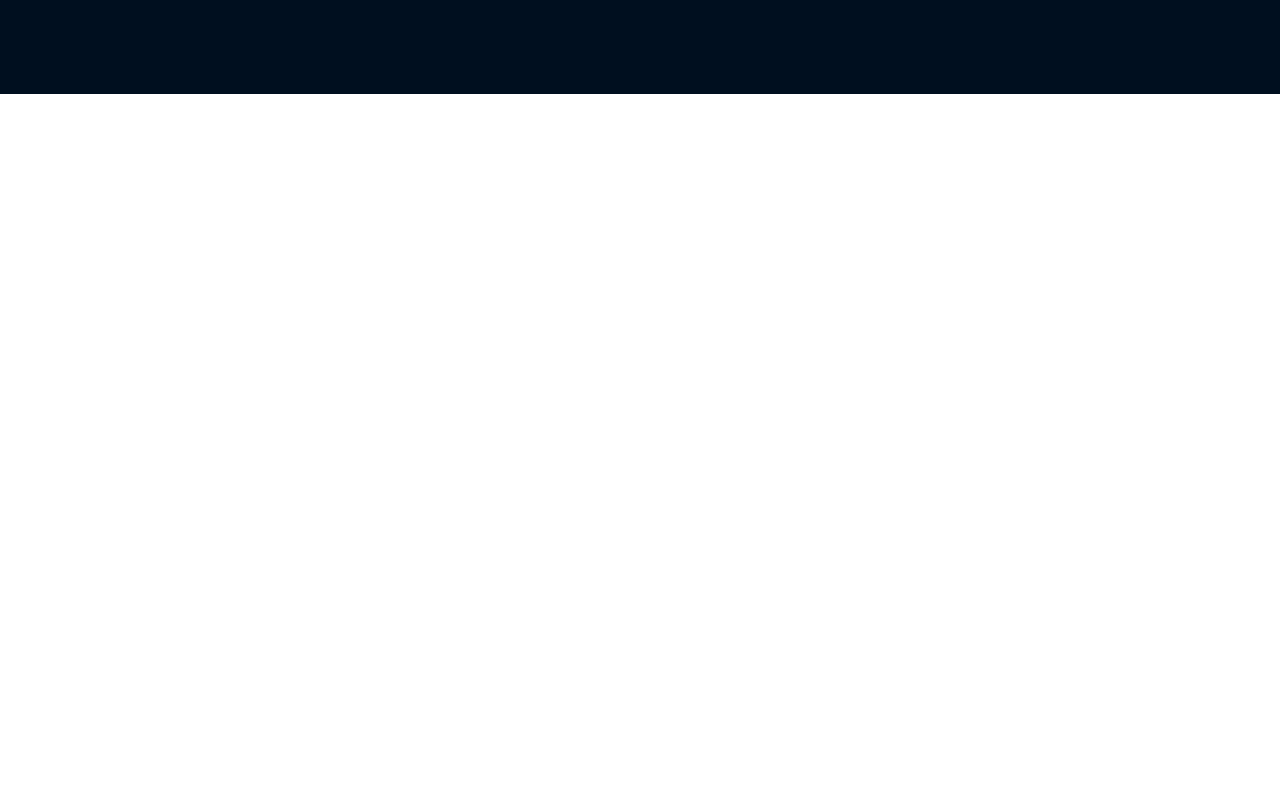
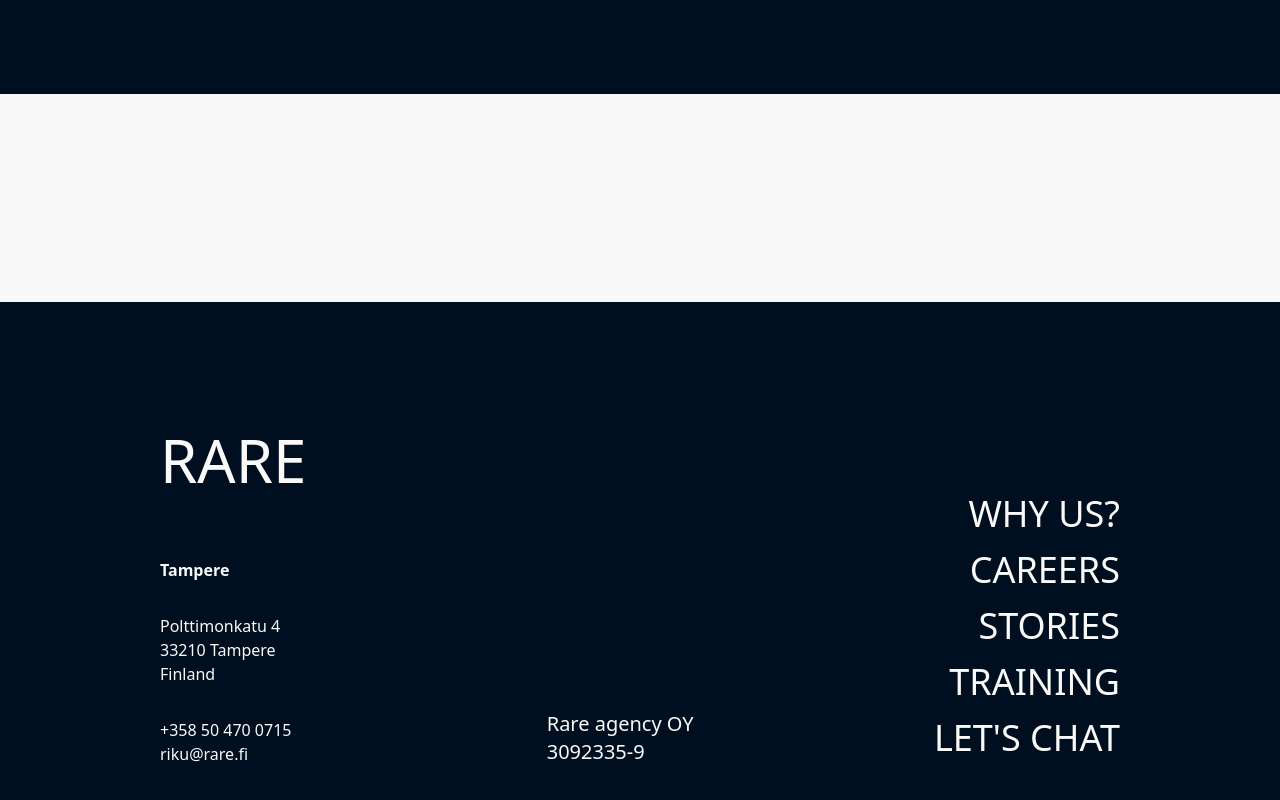
Before and after one commit to rareagency/rare.fi, a Next.js app: page / in a window 1280 px wide. Shown: the part 706-1506 px from the top of the page. Before the commit the page ends 800 px from the top, so only its background shows below. Built offline with nearby package versions, Linux system fonts and the light colour scheme.

Commit message:
Created Footer

```diff
--- /dev/null
+++ b/components/Footer/Footer.tsx
@@ -0,0 +1,46 @@
+import React from "react";
+import FooterItem from "../Footer/FooterItem";
+import { links } from "../../utils/pagelinks";
+
+const Footer = () => {
+  return (
+    <footer className="bg-black">
+      <div className="w-100 mx-auto h-144 text-white pl-24 pr-24 pt-16">
+        <div className="p-16 pl-16 pb-28 h-full">
+          <div className="flex flex-grow-1 justify-between gap-16 h-full">
+            <div className="relative">
+              <div className="text-6xl">
+                <div>RARE</div>
+              </div>
+              <div className="absolute bottom-0 inset-x-0">
+                <div className="font-bold pt-16">Tampere</div>
+                <div className="pt-8">
+                  <div>Polttimonkatu 4</div>
+                  <div>33210 Tampere</div>
+                  <div>Finland</div>
+                </div>
+                <div className="pt-8">
+                  <div>+358 50 470 0715</div>
+                  <div>riku@rare.fi</div>
+                </div>
+              </div>
+            </div>
+            <div className="text-xl flex flex-col-reverse">
+              <div>3092335-9</div>
+              <div>Rare agency OY</div>
+            </div>
+            <div className="flex flex-col-reverse">
+              <div className="text-4xl pt-64">
+                {links.map((link) => {
+                  return <FooterItem url={link.url} text={link.text} />;
+                })}
+              </div>
+            </div>
+          </div>
+        </div>
+      </div>
+    </footer>
+  );
+};
+
+export default Footer;
--- /dev/null
+++ b/components/Footer/FooterItem.tsx
@@ -0,0 +1,19 @@
+import React from "react";
+import Link from "next/link";
+
+type FooterProps = {
+  url: string;
+  text: string;
+};
+
+const FooterItem = ({ url, text }: FooterProps) => {
+  return (
+    <div className="text-white text-right py-2 uppercase">
+      <Link href={url}>
+        <a>{text}</a>
+      </Link>
+    </div>
+  );
+};
+
+export default FooterItem;
--- a/layouts/index/Layout.tsx
+++ b/layouts/index/Layout.tsx
@@ -1,6 +1,7 @@
 import React, { ReactNode } from "react";
 import Header from "./Header";
 import Base from "../Base";
+import Footer from "../../components/Footer/Footer";
 
 type Props = {
   children?: ReactNode;
@@ -13,6 +14,7 @@ const Layout = ({ children }: Props) => {
       <Base />
       <Header />
       {children}
+      <Footer />
     </div>
   );
 };
--- a/pages/index.tsx
+++ b/pages/index.tsx
@@ -2,7 +2,11 @@ import React from "react";
 import Layout from "../layouts/index/Layout";
 
 const IndexPage = () => {
-  return <Layout></Layout>;
+  return (
+    <Layout>
+      <div className="h-52 bg-white text-white">Temp filler</div>
+    </Layout>
+  );
 };
 
 export default IndexPage;
--- a/tailwind.config.js
+++ b/tailwind.config.js
@@ -15,6 +15,11 @@ module.exports = {
         black: "#000F1F",
         white: "#F9F9F9",
       },
+      height: {
+        160: "40rem",
+        152: "38rem",
+        144: "36rem"
+      },
     },
   },
   variants: {
--- /dev/null
+++ b/utils/pagelinks.ts
@@ -0,0 +1,21 @@
+export const links = [
+    {
+        url: "/about",
+        text: "Why us?"
+    },
+    {
+        url: "/about",
+        text: "Careers"
+    },
+    {
+        url: "/about",
+        text: "Stories"
+    },
+    {
+        url: "/about",
+        text: "Training"
+    },{
+        url: "/about",
+        text: "Let's chat"
+    },
+]
```
